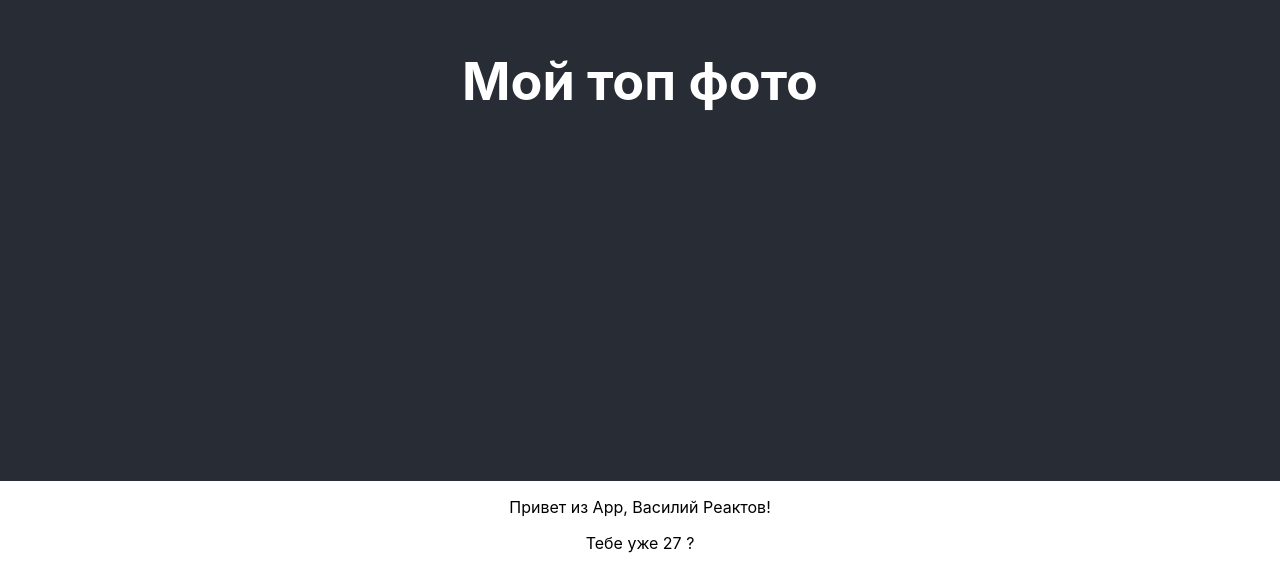
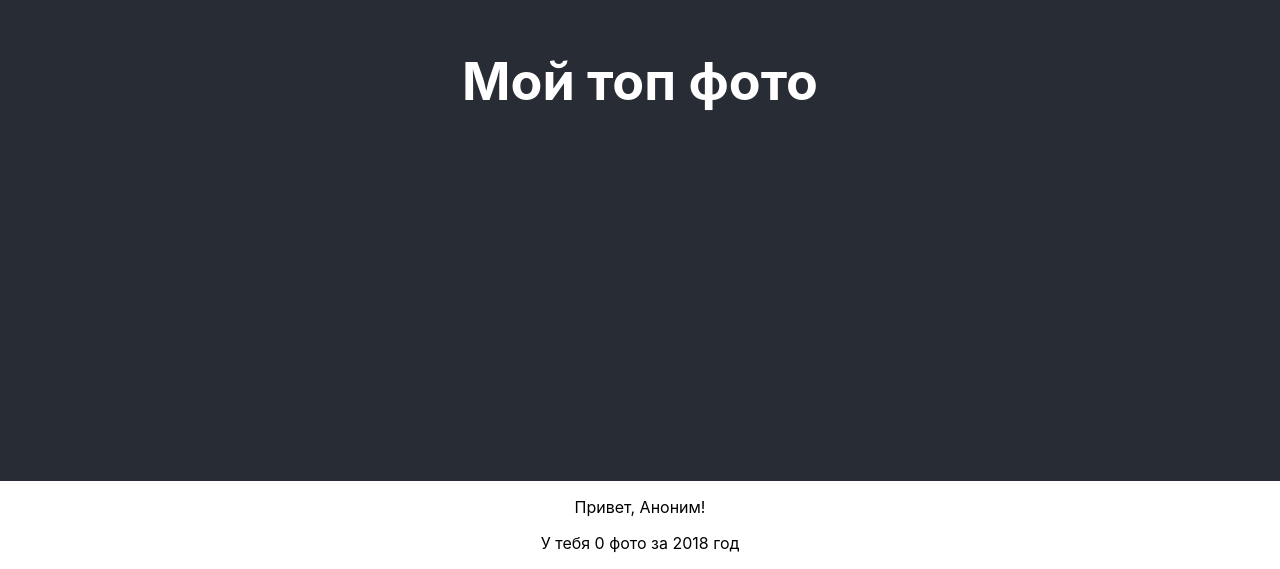
Before and after one commit to AnastasiyaPozyomina/learnredux, a React (Create React App) app: page / in a window 1280 px wide. Shown: the part 319-888 px from the top of the page. Built offline with nearby package versions, Linux system fonts and the light colour scheme.

Commit message:
Комбинирование редьюсеров

```diff
--- a/src/App.js
+++ b/src/App.js
@@ -4,16 +4,18 @@
 
 class App extends Component {
   render () {
-    const {name, surname, age} = this.props.user;
+    const {user, page} = this.props;
     return (
       <div className="App">
         <header className="App-header">
           <h1 className="App-title">Мой топ фото</h1>
         </header>
         <p>
-          Привет из App, {name} {surname}!
+    Привет, {user.name}!
         </p>
-        <p>Тебе уже {age} ?</p>
+        <p>
+          У тебя {page.photos.length} фото за {page.year} год
+        </p>
       </div>
     );
   }
@@ -24,8 +26,14 @@
   console.log (store); // посмотрим, что же у нас в store?
   return {
     user: store.user,
+    page: store.page,
+//  В данной функции, мы хотим отрезать от нашего общего пирога (Store) только те кусочки (редьюсеры), которые нам нужны.
+//  Мы приклеиваем в props компонента, данные из тех редьюсеров, которые нам требуются.
+//  Мы не только получаем в this.props.XXX данные, которым нам нужны, но мы еще и подписываемся на изменение этих данных.
   };
 };
+
+
 
 export default connect (mapStateToProps) (App);
 
--- a/src/reducers/index.js
+++ b/src/reducers/index.js
@@ -1,15 +1,11 @@
-export const initialState = {
-  user: {
-    // мы вложили в user вместо строки, объект
-    name: 'Василий',
-    surname: 'Реактов',
-    age: 27,
-  },
-};
+import { combineReducers } from 'redux'
+import { pageReducer } from './page'
+import { userReducer } from './user'
 
-export function rootReducer (state = initialState) {
-  return state;
-}
+export const rootReducer = combineReducers({
+  page: pageReducer,
+  user: userReducer,
+})
 
 //корневой редьюсер - это и есть представление всего нашего
 // состояния приложения (то есть, всего нашего store).
--- /dev/null
+++ b/src/reducers/page.js
@@ -0,0 +1,8 @@
+const initialState = {
+    year: 2018,
+    photos: [],
+  }
+
+  export function pageReducer(state = initialState) {
+    return state
+  }
--- /dev/null
+++ b/src/reducers/user.js
@@ -0,0 +1,7 @@
+const initialState = {
+    name: 'Аноним',
+  }
+
+  export function userReducer(state = initialState) {
+    return state
+  }
--- a/src/store/configureStore.js
+++ b/src/store/configureStore.js
@@ -1,7 +1,17 @@
 import {createStore} from 'redux';
-import {rootReducer, initialState} from '../reducers';
+import {rootReducer} from '../reducers';
 
-export const store = createStore (rootReducer, initialState);
+export const store = createStore (rootReducer);
+
+
+
+
+// удалили "начальное состояние = initial state"
+// так как теперь наш редьюсер составной,
+// и нам нужны initialState каждого редьюсера.
+// Это будет сделано автоматически
+
+
 
 //сигнатура функции createStore:
 //первый аргумент - функция-обработчик изменений (редьюсер)
```
Also changed, not shown: 1 other file (tests, documents, lock files or other folders).
